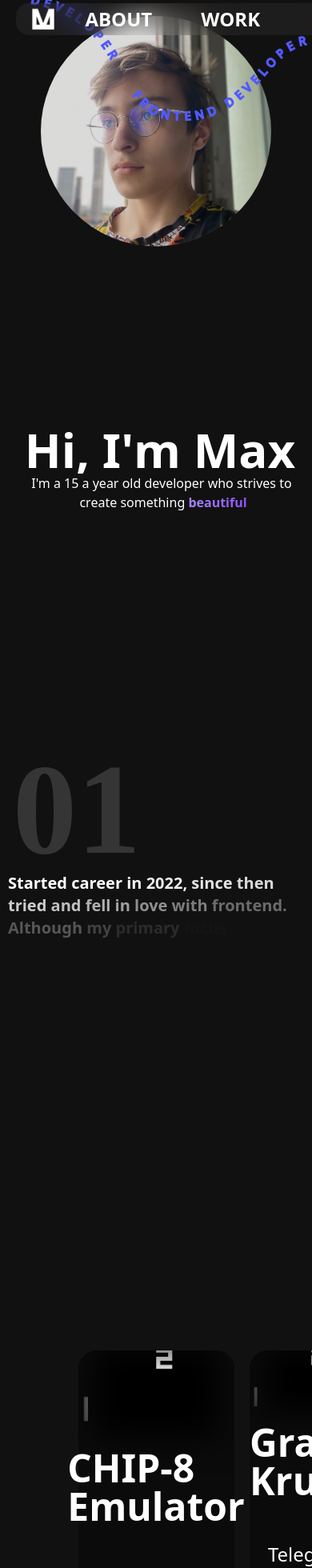
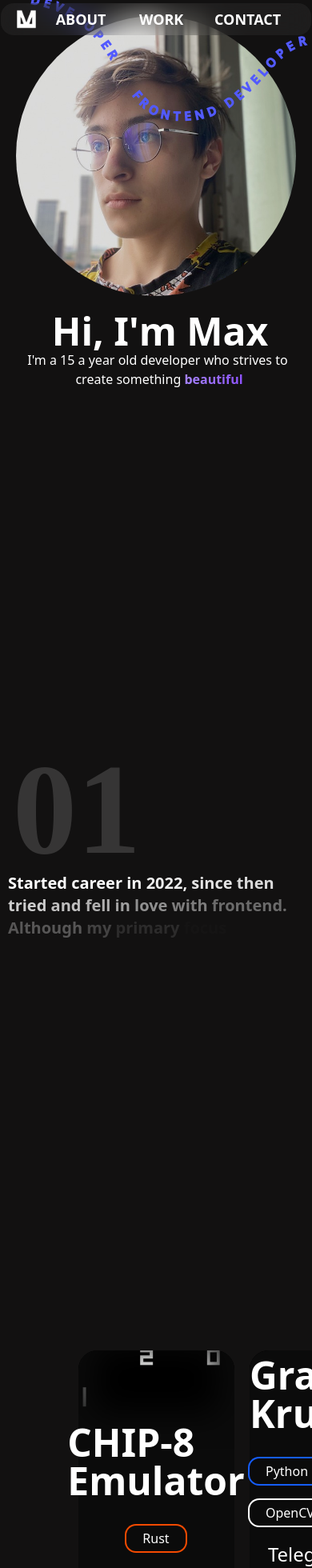
Before and after one commit to KrinjMaster/Krinj.pro, a SvelteKit app: page / in a window 390 px wide. Shown: the top 1960 px of the page at 80% size. Built offline with nearby package versions, Linux system fonts and the light colour scheme; a web font is replaced by a local one; what tailwindcss-motion would draw is missing.

Commit message:
feat: adaptivity for main section + navbar done

```diff
--- a/src/app.css
+++ b/src/app.css
@@ -14,8 +14,6 @@
 			transform: translateX(0%);
 		}
 	}
-
-	--breakpoint-desktop: 90rem;
 }
 
 ::-webkit-scrollbar {
--- a/src/components/UI/Navbar.svelte
+++ b/src/components/UI/Navbar.svelte
@@ -17,9 +17,12 @@
 	});
 </script>
 
-<nav id="navbar" class="fixed top-0 z-[100] flex h-12 w-screen items-center px-5 py-2.5">
+<nav
+	id="navbar"
+	class="fixed top-0 z-[100] flex h-12 w-screen items-center justify-center px-5 py-2.5 md:justify-start"
+>
 	<ul
-		class="flex h-10 items-center justify-center gap-5 rounded-2xl bg-white/5 px-5 text-2xl font-extrabold font-stretch-200% backdrop-blur-lg"
+		class="flex h-10 items-center justify-center gap-1 rounded-2xl bg-white/5 px-5 text-lg font-extrabold font-stretch-200% backdrop-blur-lg sm:gap-5 sm:text-2xl"
 	>
 		<li>
 			<a href="#main"
@@ -27,21 +30,21 @@
 					id="logo"
 					src="/LOGO.svg"
 					alt="logo"
-					class="h-7 transition-all duration-200 ease-in-out hover:scale-90"
+					class="h-6 transition-all duration-200 ease-in-out hover:scale-90 sm:h-7"
 				/></a
 			>
 		</li>
-		<li class="group w-32 text-center">
+		<li class="group w-28 text-center sm:w-32">
 			<a href="#about" class="transition-all duration-400 ease-in-out group-hover:font-stretch-125%"
 				>ABOUT</a
 			>
 		</li>
-		<li class="group w-32 text-center">
+		<li class="group w-24 text-center sm:w-32">
 			<a href="#work" class="transition-all duration-400 ease-in-out group-hover:font-stretch-125%"
 				>WORK</a
 			>
 		</li>
-		<li class="group w-48 text-center">
+		<li class="group w-32 text-center sm:w-48">
 			<a
 				href="#contact"
 				class="transition-all duration-400 ease-in-out group-hover:font-stretch-125%">CONTACT</a
--- a/src/components/sections/MainSection.svelte
+++ b/src/components/sections/MainSection.svelte
@@ -54,12 +54,12 @@
 
 <section
 	id="main"
-	class="desktop:flex-row flex h-screen w-full flex-col-reverse justify-between font-stretch-150%"
+	class="flex h-screen w-full flex-col-reverse justify-between font-stretch-150% xl:flex-row"
 >
-	<div class="double:w-fit flex h-full w-full">
-		<div class="flex w-full flex-col justify-center">
+	<div class="flex h-full w-full xl:w-fit">
+		<div class="flex w-full flex-col justify-start sm:justify-center">
 			<span
-				class="greeting-text desktop:text-9xl desktop:justify-start flex flex-wrap justify-center gap-0 overflow-clip pl-2.5 text-6xl font-extrabold"
+				class="greeting-text lg:text-7x flex flex-wrap justify-center gap-0 overflow-clip pl-2.5 text-5xl font-extrabold sm:text-6xl md:text-7xl xl:justify-start xl:text-8xl 2xl:text-9xl"
 			>
 				<p>H</p>
 				<p>i</p>
@@ -75,7 +75,7 @@
 			</span>
 			<div class="flex items-end gap-1.5 text-center">
 				<span
-					class="short-bio desktop:w-fit desktop:text-2xl textl-xl desktop:justify-start flex w-full flex-wrap justify-center pl-4.5 font-normal"
+					class="short-bio textl-sm flex w-full flex-wrap justify-center px-2.5 pl-4.5 font-normal sm:text-sm md:text-sm lg:text-lg xl:w-fit xl:justify-start xl:text-lg 2xl:text-xl"
 				>
 					<p>I'm</p>
 					<span>&nbsp;</span>
@@ -110,15 +110,15 @@
 			</div>
 		</div>
 	</div>
-	<div class="desktop:w-[35rem] desktop:h-full flex h-[50%] w-full flex-col p-5">
+	<div class="flex h-[60vh] w-full flex-col p-5 xl:h-full xl:w-[35rem]">
 		<img
 			src="/profile.jpg"
 			alt="profile picture"
-			class="motion-preset-slide-left-lg motion-opacity-in-0 motion-duration-1000 motion-delay-3500 desktop:w-full m-auto w-72 rounded-full"
+			class="motion-preset-slide-left-lg motion-opacity-in-0 motion-duration-1000 motion-delay-3500 m-auto w-96 rounded-full sm:w-[25rem] md:w-[25rem] lg:w-[30rem] xl:w-[25rem] 2xl:w-[40rem]"
 		/>
 	</div>
 	<svg
-		class="motion-preset-fade-lg motion-delay-3600 desktop:w-[35rem] desktop:h-[16rem] absolute top-0 right-0 z-[1] ml-auto h-[10rem] w-[22rem]"
+		class="motion-preset-fade-lg motion-delay-3600 absolute top-0 right-0 z-[1] ml-auto h-[10rem] w-[22rem] xl:h-[16rem] xl:w-[35rem]"
 		viewBox="0 0 601 258"
 	>
 		<path
--- a/src/components/sections/WorkSection.svelte
+++ b/src/components/sections/WorkSection.svelte
@@ -7,7 +7,7 @@
 
 		scroll(
 			animate('#work-group', {
-				transform: ['none', `translateX(-${items.length - 1}00vw)`]
+				transform: ['none', `translateX(-${(items.length - 1) * 50}vw)`]
 			}),
 			{ target: document.querySelector('#work-container')! }
 		);
@@ -20,7 +20,7 @@
 </script>
 
 <section id="work" class="flex h-8 w-8 font-stretch-150%">
-	<div id="work-container" class="relative h-[300vh]">
+	<div id="work-container" class="relative h-[200vh]">
 		<div class="sticky top-[10vh] h-[80vh] overflow-hidden">
 			<ul id="work-group" class="flex h-full gap-[5vw]">
 				<li id="work-card" class="h-full w-[20vw] bg-transparent"></li>
@@ -32,6 +32,13 @@
 						class="shadow-card-image h-[50%] w-full rounded-t-3xl bg-[url('/pong.jpg')] bg-cover"
 					></header>
 					<h2 class="relative bottom-8 text-5xl font-extrabold">CHIP-8 Emulator</h2>
+					<div class="flex flex-wrap gap-5">
+						<span
+							class="flex h-fit w-fit items-center rounded-xl px-5 py-1 text-center ring-2 ring-orange-600"
+						>
+							Rust
+						</span>
+					</div>
 					<p class="my-5 px-5 text-center text-2xl">
 						Built a simple game console emulator with Rust that can run old games from the 70s. Was
 						one of my first projects built with Rust.
@@ -45,6 +52,16 @@
 						class="shadow-card-image h-[50%] w-full rounded-t-3xl bg-[url('/pong.jpg')] bg-cover"
 					></header>
 					<h2 class="relative bottom-8 text-5xl font-extrabold">Grady Krueger</h2>
+					<div class="flex flex-wrap gap-5">
+						<span
+							class="flex h-fit w-fit items-center rounded-xl px-5 py-1 text-center ring-2 ring-blue-600"
+						>
+							Python
+						</span>
+						<span class="flex h-fit w-fit items-center rounded-xl px-5 py-1 text-center ring-2">
+							OpenCV
+						</span>
+					</div>
 					<p class="my-5 px-5 text-center text-2xl">
 						Telegram bot that helps teachers check their student's tests automatically. It uses
 						Python and OpenCV for scanning and checking paper test.
@@ -58,6 +75,13 @@
 						class="shadow-card-image h-[50%] w-full rounded-t-3xl bg-[url('/pong.jpg')] bg-cover"
 					></header>
 					<h2 class="relative bottom-8 text-5xl font-extrabold">RPS Cli Game</h2>
+					<div class="flex flex-wrap gap-5">
+						<span
+							class="flex h-fit w-fit items-center rounded-xl px-5 py-1 text-center ring-2 ring-orange-700"
+						>
+							Rust
+						</span>
+					</div>
 					<p class="my-5 px-5 text-center text-2xl">
 						Rock, Paper, Scissors CLI game built in Rust that challangers user to try to beat word's
 						best RPS AI (allegedly).
@@ -71,6 +95,23 @@
 						class="shadow-card-image h-[50%] w-full rounded-t-3xl bg-[url('/olimpik.jpg')] bg-cover"
 					></header>
 					<h2 class="relative bottom-8 text-5xl font-extrabold">Olimpik</h2>
+					<div class="flex flex-wrap gap-5">
+						<span
+							class="flex h-fit w-fit items-center rounded-xl px-5 py-1 text-center ring-2 ring-blue-700"
+						>
+							TypeScript
+						</span>
+						<span
+							class="flex h-fit w-fit items-center rounded-xl px-5 py-1 text-center ring-2 ring-orange-500"
+						>
+							Svelte
+						</span>
+						<span
+							class="flex h-fit w-fit items-center rounded-xl px-5 py-1 text-center ring-2 ring-blue-300"
+						>
+							Pocketbase
+						</span>
+					</div>
 					<p class="my-5 px-5 text-center text-2xl">
 						Website with olympiads for different subject such as math, CS and more. User can visit
 						any olympiad and try to solve it.
@@ -84,6 +125,23 @@
 						class="shadow-card-image h-[50%] w-full rounded-t-3xl bg-[url('/pong.jpg')] bg-cover"
 					></header>
 					<h2 class="relative bottom-8 text-5xl font-extrabold">Vocab Booster</h2>
+					<div class="flex flex-wrap gap-5">
+						<span
+							class="flex h-fit w-fit items-center rounded-xl px-5 py-1 text-center ring-2 ring-blue-700"
+						>
+							TypeScript
+						</span>
+						<span
+							class="flex h-fit w-fit items-center rounded-xl px-5 py-1 text-center ring-2 ring-orange-500"
+						>
+							Svelte
+						</span>
+						<span
+							class="flex h-fit w-fit items-center rounded-xl px-5 py-1 text-center ring-2 ring-blue-300"
+						>
+							Pocketbase
+						</span>
+					</div>
 					<p class="my-5 px-5 text-center text-2xl">
 						Webste that helps you with expanding your English vocabulary. You can create collections
 						of flashcards with helpful information to help you learn.
@@ -97,6 +155,26 @@
 						class="shadow-card-image h-[50%] w-full rounded-t-3xl bg-[url('/pong.jpg')] bg-cover"
 					></header>
 					<h2 class="relative bottom-8 text-5xl font-extrabold">MineGuessr</h2>
+					<div class="flex flex-wrap gap-5">
+						<span
+							class="flex h-fit w-fit items-center rounded-xl px-5 py-1 text-center ring-2 ring-blue-700"
+						>
+							TypeScript
+						</span>
+						<span
+							class="flex h-fit w-fit items-center rounded-xl px-5 py-1 text-center ring-2 ring-orange-500"
+						>
+							Svelte
+						</span>
+						<span
+							class="flex h-fit w-fit items-center rounded-xl px-5 py-1 text-center ring-2 ring-blue-300"
+						>
+							Pocketbase
+						</span>
+						<span class="flex h-fit w-fit items-center rounded-xl px-5 py-1 text-center ring-2">
+							Three.JS
+						</span>
+					</div>
 					<p class="my-5 px-5 text-center text-2xl">
 						A GeoGuessr type of game where user is placed in a random location and has to guess it,
 						but game takes place in Minecraft.
@@ -110,6 +188,18 @@
 						class="shadow-card-image h-[50%] w-full rounded-t-3xl bg-[url('/forecast.jpg')] bg-cover"
 					></header>
 					<h2 class="relative bottom-8 text-5xl font-extrabold">Krinj Forecast</h2>
+					<div class="flex flex-wrap gap-5">
+						<span
+							class="flex h-fit w-fit items-center rounded-xl px-5 py-1 text-center ring-2 ring-blue-700"
+						>
+							TypeScript
+						</span>
+						<span
+							class="flex h-fit w-fit items-center rounded-xl px-5 py-1 text-center ring-2 ring-blue-400"
+						>
+							React
+						</span>
+					</div>
 					<p class="my-5 px-5 text-center text-2xl">
 						Simple realtime weather forecast app that uses Open Meteo API to get the information of
 						the weather.
@@ -123,6 +213,18 @@
 						class="shadow-card-image h-[50%] w-full rounded-t-3xl bg-[url('/calculator.jpg')] bg-cover"
 					></header>
 					<h2 class="relative bottom-8 text-5xl font-extrabold">IOS Calculator</h2>
+					<div class="flex flex-wrap gap-5">
+						<span
+							class="flex h-fit w-fit items-center rounded-xl px-5 py-1 text-center ring-2 ring-blue-700"
+						>
+							TypeScript
+						</span>
+						<span
+							class="flex h-fit w-fit items-center rounded-xl px-5 py-1 text-center ring-2 ring-blue-400"
+						>
+							React
+						</span>
+					</div>
 					<p class="my-5 px-5 text-center text-2xl">
 						IOS style calculator that can do basic math operations, nothing very fancy.
 					</p>
```
